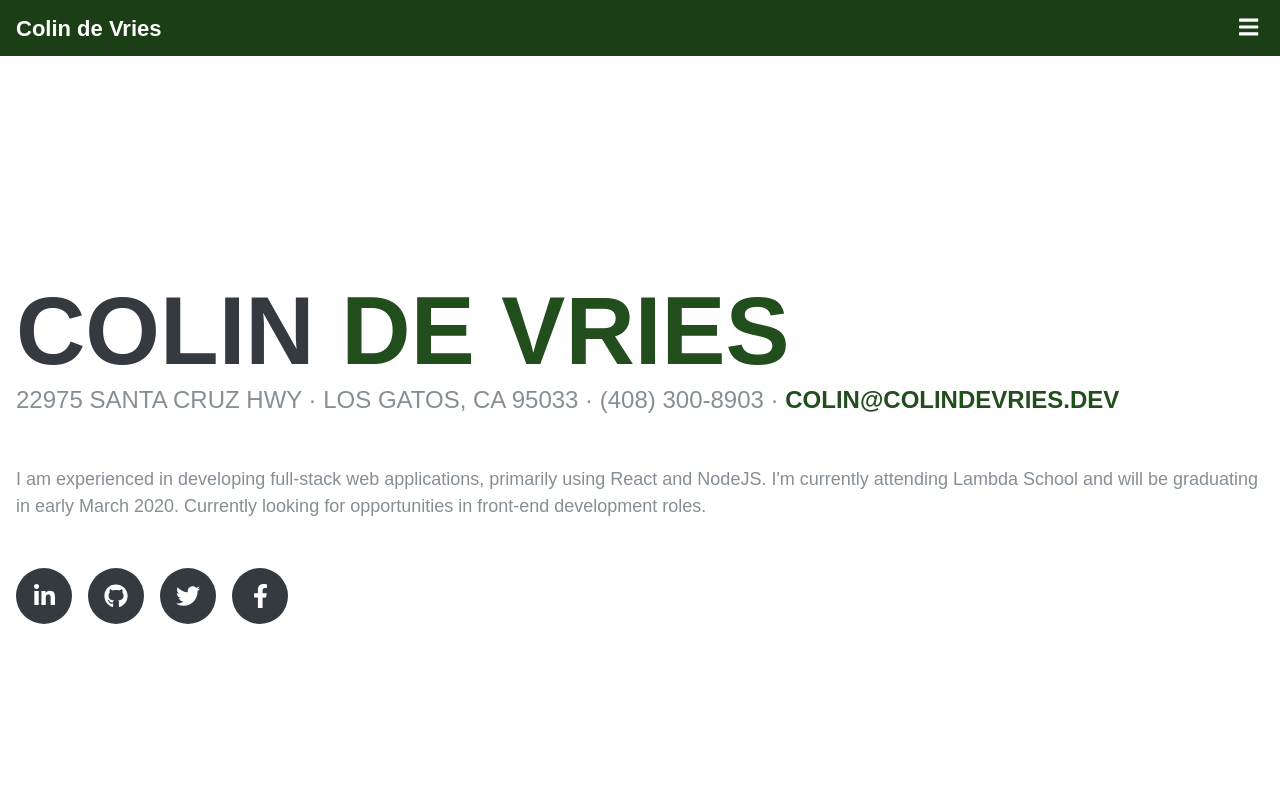
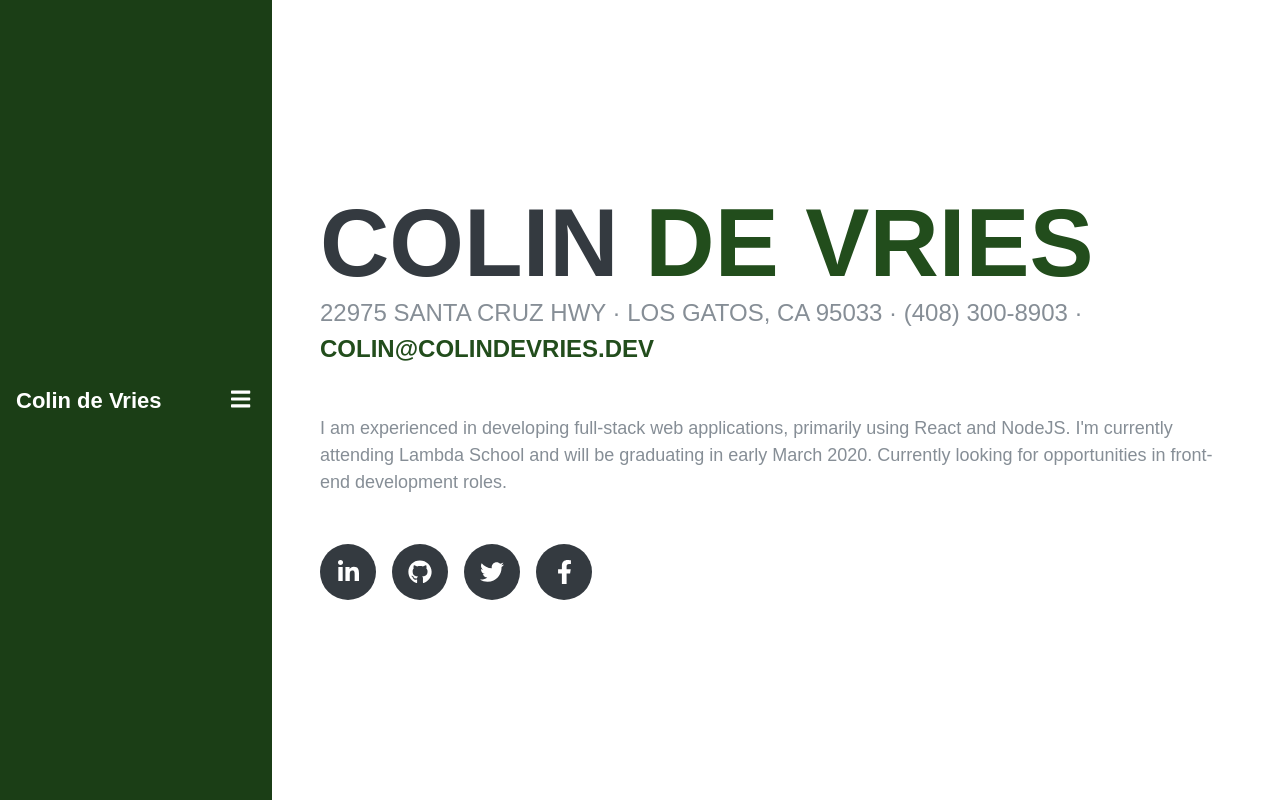
Before and after one commit to dvcolin/colindevries.dev-react, a React (Create React App) app: page / in a window 1280 px wide. Shown: the top 800 px of the page. Built offline with nearby package versions, Linux system fonts and the light colour scheme; what webfontloader would draw is missing.

Commit message:
add responsive styles for desktop view

```diff
--- a/src/components/layout/layout.js
+++ b/src/components/layout/layout.js
@@ -1,15 +1,22 @@
 import React from 'react';
-import { ThemeProvider } from 'styled-components';
+import styled, { ThemeProvider } from 'styled-components';
+import css from '@styled-system/css';
 import GlobalStyles from '../../styles/global';
 import theme from '../../styles/theme';
 import Navbar from './navbar';
+
+const Main = styled('main')(
+  css({
+    pl: [0, null, null, '27.2rem']
+  })
+);
 
 const Layout = ({ children }) => {
   return (
     <ThemeProvider theme={theme}>
       <GlobalStyles />
       <Navbar />
-      <main>{children}</main>
+      <Main>{children}</Main>
     </ThemeProvider>
   );
 };
--- a/src/components/layout/navbar.js
+++ b/src/components/layout/navbar.js
@@ -6,16 +6,16 @@ import { faBars } from '@fortawesome/free-solid-svg-icons';
 
 const NavbarContainer = styled('nav')(
   css({
-    position: 'sticky',
+    position: ['sticky', null, null, 'fixed'],
     top: 0,
     left: 0,
     display: 'flex',
     alignItems: 'center',
-    height: '5.6rem',
+    height: ['5.6rem', null, null, '100vh'],
+    width: ['100%', null, null, '27.2rem'],
     px: 2,
     color: 'nav.text',
-    bg: 'nav.background',
-    width: '100%'
+    bg: 'nav.background'
   })
 );
 
--- a/src/components/layout/section-container.js
+++ b/src/components/layout/section-container.js
@@ -6,8 +6,9 @@ export default styled('div')(
     display: 'flex',
     flexDirection: 'column',
     justifyContent: [null, 'center'],
-    py: 4,
-    px: 2,
+    py: [4, null, null, 3],
+    px: [2, null, null, 3],
+    maxWidth: '120rem',
     minHeight: '100vh'
   })
 );
```
